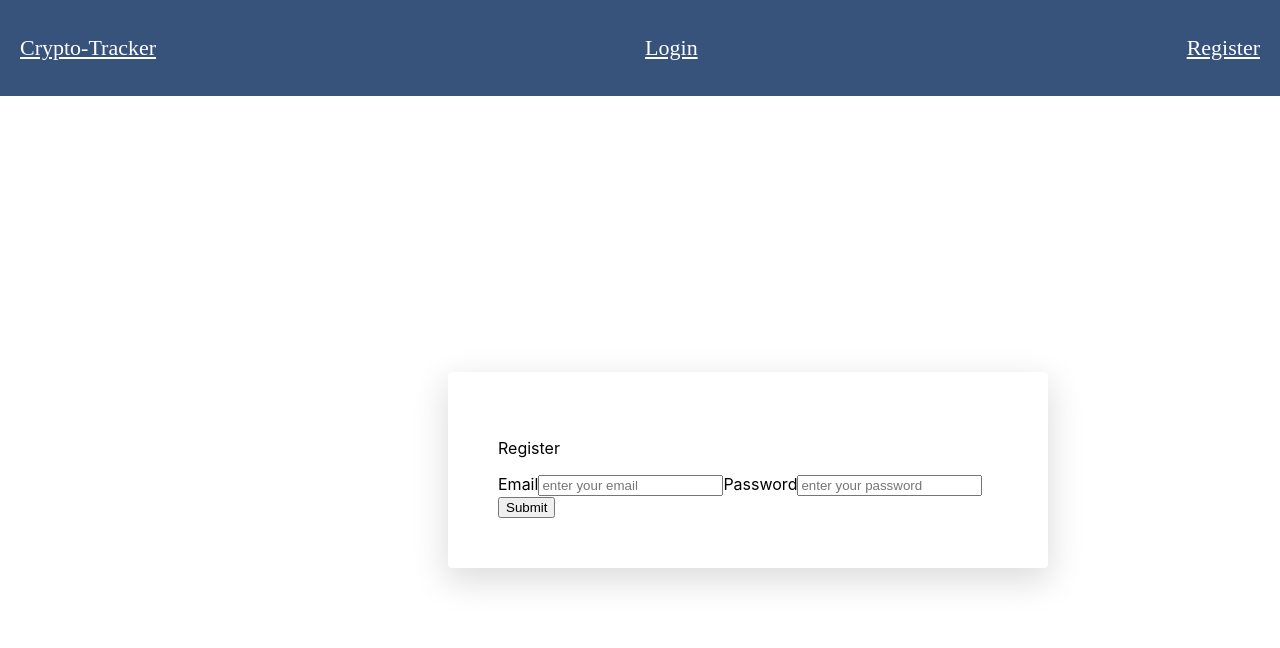
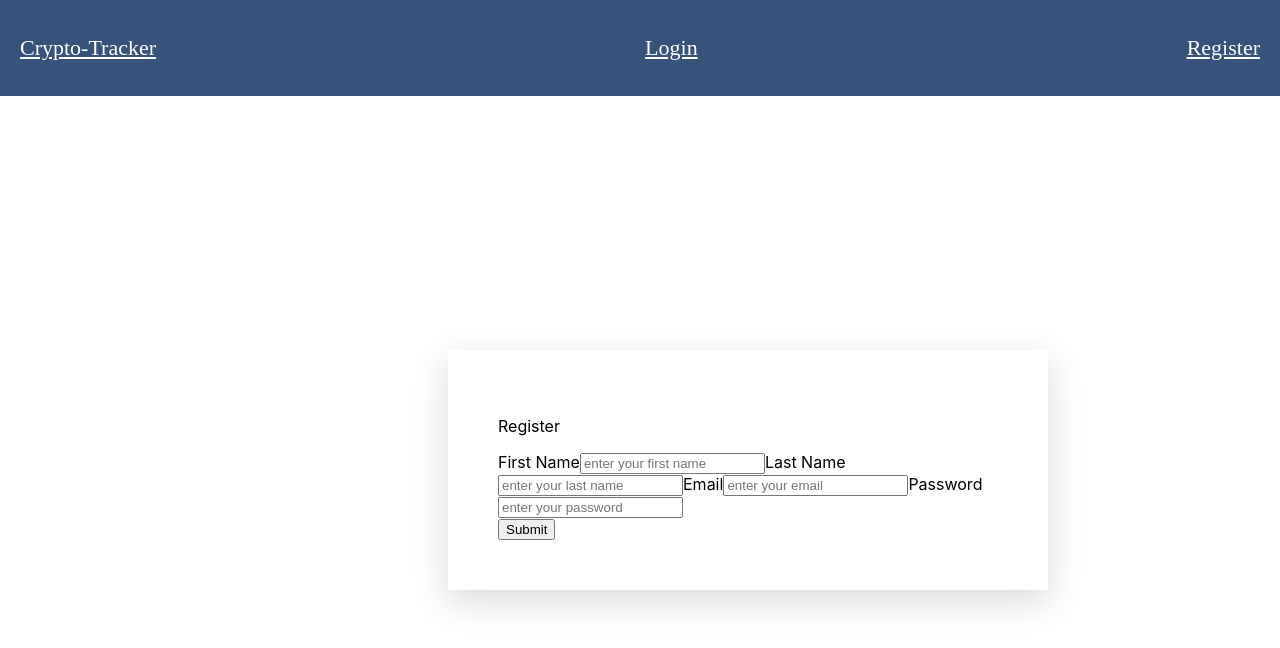
Before and after one commit to jaredgoldman/crypto-tracker, a React (Create React App) app in the folder tracker/: page /register in a window 1280 px wide. Shown: the top 648 px of the page. Built offline with nearby package versions, Linux system fonts and the light colour scheme.

Commit message:
add register route

```diff
--- a/tracker/public/index.html
+++ b/tracker/public/index.html
@@ -9,22 +9,9 @@
       name="description"
       content="Web site created using create-react-app"
     />
-    <link rel="apple-touch-icon" href="%PUBLIC_URL%/logo192.png" />
-    <!--
-      manifest.json provides metadata used when your web app is installed on a
-      user's mobile device or desktop. See https://developers.google.com/web/fundamentals/web-app-manifest/
-    -->
-    <link rel="manifest" href="%PUBLIC_URL%/manifest.json" />
-    <!--
-      Notice the use of %PUBLIC_URL% in the tags above.
-      It will be replaced with the URL of the `public` folder during the build.
-      Only files inside the `public` folder can be referenced from the HTML.
 
-      Unlike "/favicon.ico" or "favicon.ico", "%PUBLIC_URL%/favicon.ico" will
-      work correctly both with client-side routing and a non-root public URL.
-      Learn how to configure a non-root public URL by running `npm run build`.
-    -->
-    <title>React App</title>
+
+    <title>Crypto-Tracker</title>
   </head>
   <body>
     <noscript>You need to enable JavaScript to run this app.</noscript>
--- a/tracker/src/App.js
+++ b/tracker/src/App.js
@@ -4,7 +4,7 @@ import {
   Switch,
   Route,
   Link,
-  // Redirect
+  Redirect
 } from "react-router-dom";
 
 import LoginForm from "./components/LoginForm"
@@ -28,29 +28,34 @@ const coinArray = [
 
 export default function App() {
 
-  const { handleLogin, cookies, alert } = useApplicationData();
+  const { handleLogin, handleLogout, handleRegister, cookies, alert } = useApplicationData();
 
   return (
     <main>
       <Router>
+        <header>
           <nav>
             <Link className="nav-text" to="/">Crypto-Tracker</Link>
             {!cookies.user_id && <Link className="nav-text" to="/login">Login</Link>}
             {!cookies.user_id && <Link className="nav-text" to="/register">Register</Link>}
             {cookies.user_id && <Link className="nav-text" to="/watchlist">Watchlist</Link>}
+            {cookies.user_id && <Link className="nav-text" to="/logout" onClick={() => handleLogout()}>Logout</Link>}
           </nav>
+        </header>
         <Switch>
           <Route path="/login">
-            <LoginForm handleLogin={handleLogin}/>
+          {cookies.user_id ? <Redirect to="/watchlist" /> :
+            <LoginForm handleLogin={handleLogin} alert={alert}/> }
           </Route>
           <Route path="/register">
-            <RegisterForm/>
+            <RegisterForm handleRegister={handleRegister} alert={alert}/>
           </Route>
           <Route path="/watchlist">
             <Watchlist rows={coinArray}/>
           </Route>
           <Route exact path="/">
-
+          {!cookies.user_id ? <Redirect to="/login" /> :
+            <div>home page</div> }
           </Route>
         </Switch>
       </Router>
--- a/tracker/src/App.scss
+++ b/tracker/src/App.scss
@@ -10,10 +10,8 @@ nav {
   padding: 15px 0;
   border-radius: 0;
   margin-bottom: 0;
-  position: fixed;
   width: 100%;
   top: 0;
-  z-index: 20;
 }
 
 
--- a/tracker/src/components/LoginForm.jsx
+++ b/tracker/src/components/LoginForm.jsx
@@ -19,7 +19,7 @@ export default function LoginForm(props) {
 
   return (
     <div className="form-container">
-
+      {props.alert && <div>{props.alert}</div>}
       <p>Login</p>
 
       <form
--- a/tracker/src/components/RegisterForm.jsx
+++ b/tracker/src/components/RegisterForm.jsx
@@ -1,10 +1,37 @@
 import './RegisterForm.scss'
+import { useState } from 'react'
 
-export default function RegisterForm() {
+
+
+export default function RegisterForm(props) {
+
+  const [firstName, setFirstName] = useState(null);
+  const [lastName, setLastName] = useState(null);
+  const [email, setEmail] = useState(null);
+  const [password, setPassword] = useState(null);
+
+  const userData = { firstName, lastName, email, password };
+
+  const handleFirstName = (e) => {
+    setFirstName(e.target.value);
+  }
+
+  const handleLastName = (e) => {
+    setLastName(e.target.value);
+  }
+
+  const handleEmail = (e) => {
+    setEmail(e.target.value);
+  }
+
+  const handlePassword = (e) => {
+    setPassword(e.target.value);
+  }
 
   return (
+
     <div className="form-container">
-
+      {props.alert && <div>{props.alert}</div>}
       <p>Register</p>
 
       <form
@@ -12,13 +39,41 @@ export default function RegisterForm() {
         method="POST"
         onSubmit={(e) => {
           e.preventDefault()
+          props.handleRegister(userData)
         }
       }>
+        <label>First Name</label>
+        <input
+          className="input-field"
+          type="text"
+          placeholder="enter your first name"
+          onChange={(e) => handleFirstName(e)}
+        >
+        </input>
+        <label>Last Name</label>
+        <input
+          className="input-field"
+          type="text"
+          placeholder="enter your last name"
+          onChange={(e) => handleLastName(e)}
+        >
+        </input>
         <label>Email</label>
-        <input className="input-field" type="text" placeholder="enter your email"></input>
+        <input
+          className="input-field"
+          type="text"
+          placeholder="enter your email"
+          onChange={(e) => handleEmail(e)}
+        >
+        </input>
         <label>Password</label>
-        <input className="input-field" type="password" placeholder="enter your password"></input>
-
+        <input
+          className="input-field"
+          type="password"
+          placeholder="enter your password"
+          onChange={(e) => handlePassword(e)}
+        >
+        </input>
         <div>
           <input type="submit" className="button"/>
         </div>
--- a/tracker/src/components/Watchlist/Watchlist.jsx
+++ b/tracker/src/components/Watchlist/Watchlist.jsx
@@ -1,3 +1,4 @@
+import "./Watchlist.scss"
 import WatchlistRow from "./WatchlistRow"
 
 export default function Watchlist(props) {
@@ -17,8 +18,9 @@ export default function Watchlist(props) {
   })
 
   return (
-    <table>
-      <thead>
+    <div className="table-wrapper">
+      <table>
+        <thead>
           <tr>
             <td>Icon</td>
             <td>Ticker</td>
@@ -33,7 +35,8 @@ export default function Watchlist(props) {
         <tbody className="tbody">
           {tableRows}
         </tbody>
-    </table>
+      </table>
+    </div>
   )
 
 }
--- a/tracker/src/components/Watchlist/Watchlist.scss
+++ b/tracker/src/components/Watchlist/Watchlist.scss
@@ -1,3 +1,11 @@
-table, th, td {
-  border: 1px solid black;
+.table-wrapper {
+  text-align: center;
+  margin-top: 2%;
+  margin-bottom: 200px;
+  display: block;
 }
+
+table {
+  border: solid 1px black;
+  width: 100%;
+}
--- a/tracker/src/components/Watchlist/WatchlistRow.jsx
+++ b/tracker/src/components/Watchlist/WatchlistRow.jsx
@@ -1,3 +1,5 @@
+import './WatchlistRow.scss'
+
 export default function WatchlistRow(props) {
   return (
 
--- a/tracker/src/components/Watchlist/WatchlistRow.scss
+++ b/tracker/src/components/Watchlist/WatchlistRow.scss
@@ -0,0 +1,3 @@
+td {
+  border: solid 1px black;
+}
--- a/tracker/src/hooks/useApplicationData.js
+++ b/tracker/src/hooks/useApplicationData.js
@@ -9,7 +9,6 @@ export default function useApplicationData() {
 
   const handleAlert = (alert) => {
     setAlert(alert)
-    console.log(alert)
     setTimeout(() => {
       setAlert(null);
     }, 3000)
@@ -29,10 +28,24 @@ export default function useApplicationData() {
     });
   }
 
-  // const handleLogout = () => {
-  //   removeCookie("user_id");
-  // }
+  const handleLogout = () => {
+    removeCookie("user_id");
+  }
 
-  return { handleLogin, cookies, alert }
+  const handleRegister = (userData) => {
+    const { firstName, lastName, password, email } = userData;
+    axios
+    .post(`http://localhost:3001/api/users/register`, {firstName, lastName, password, email})
+    .then(res => {
+      if (res) {
+        return setCookie('user_id', res.data.id, { path: '/' });
+      }
+    })
+    .catch((err) => {
+      handleAlert(err.response.data)
+    });
+  }
+
+  return { handleLogin, handleLogout, handleRegister, cookies, alert }
 
 }
--- /dev/null
+++ b/tracker/src/hooks/useExchangeData.js
@@ -0,0 +1,5 @@
+export default function useExchangeData() {
+
+
+
+}
```
Also changed, not shown: 2 other files (tests, documents, lock files or other folders). Lines whose indentation alone changed are shown as unchanged.
